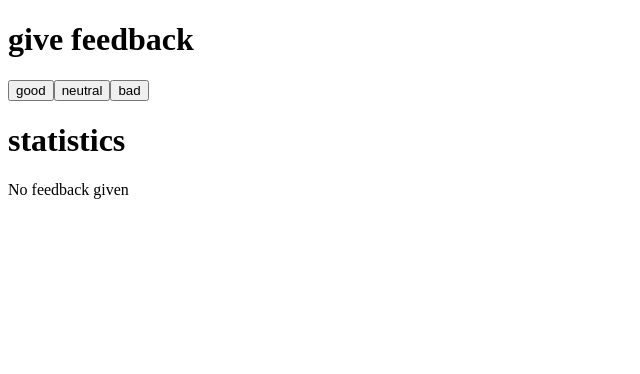
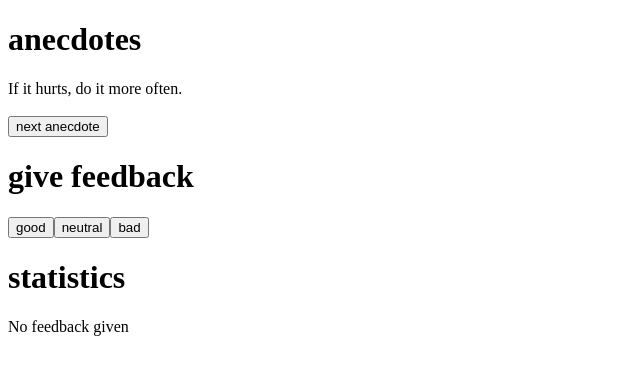
Before and after one commit to dollybuzz/fullstackopen, a React (Vite) app in the folder part1/unicafe/: page / in a window 1280 px wide. Shown: the top 374 px of the page, without its empty margins (0-640 px from the left). Built offline with nearby package versions, Linux system fonts and the light colour scheme.

Commit message:
generate random anecdotes

```diff
--- a/part1/unicafe/src/App.jsx
+++ b/part1/unicafe/src/App.jsx
@@ -49,17 +49,34 @@
 }
 
 const App = () => {
-  //save clicks of each button to its own state
+
+  const anecdotes = [
+    'If it hurts, do it more often.',
+    'Adding manpower to a late software project makes it later!',
+    'The first 90 percent of the code accounts for the first 90 percent of the development time...The remaining 10 percent of the code accounts for the other 90 percent of the development time.',
+    'Any fool can write code that a computer can understand. Good programmers write code that humans can understand.',
+    'Premature optimization is the root of all evil.',
+    'Debugging is twice as hard as writing the code in the first place. Therefore, if you write the code as cleverly as possible, you are, by definition, not smart enough to debug it.',
+    'Programming without an extremely heavy use of console.log is same as if a doctor would refuse to use x-rays or blood tests when diagnosing patients.',
+    'The only way to go fast, is to go well.'
+  ];
+
   const [good, setGood] = useState(0);
   const [neutral, setNeutral] = useState(0);
   const [bad, setBad] = useState(0);
+  const [selected, setSelected] = useState(0);
 
   const setToGood = (value) => { setGood(value) };
   const setToNeutral = (value) => { setNeutral(value) };
   const setToBad = (value) => { setBad(value) };
+  const setToSelected = (value) => setSelected(value);
 
   return (
     <div>
+      <Title title={'anecdotes'} />
+      <div>{anecdotes[selected]}</div><br/>
+      <Button onClick={() => {setToSelected(Math.trunc(Math.random()*8))}} text={"next anecdote"}/>
+
       <Title title={'give feedback'} />
       <Button onClick={() => {setToGood(good + 1)}} text={'good'}/>
       <Button onClick={() => {setToNeutral(neutral + 1)}} text={'neutral'}/>
```
